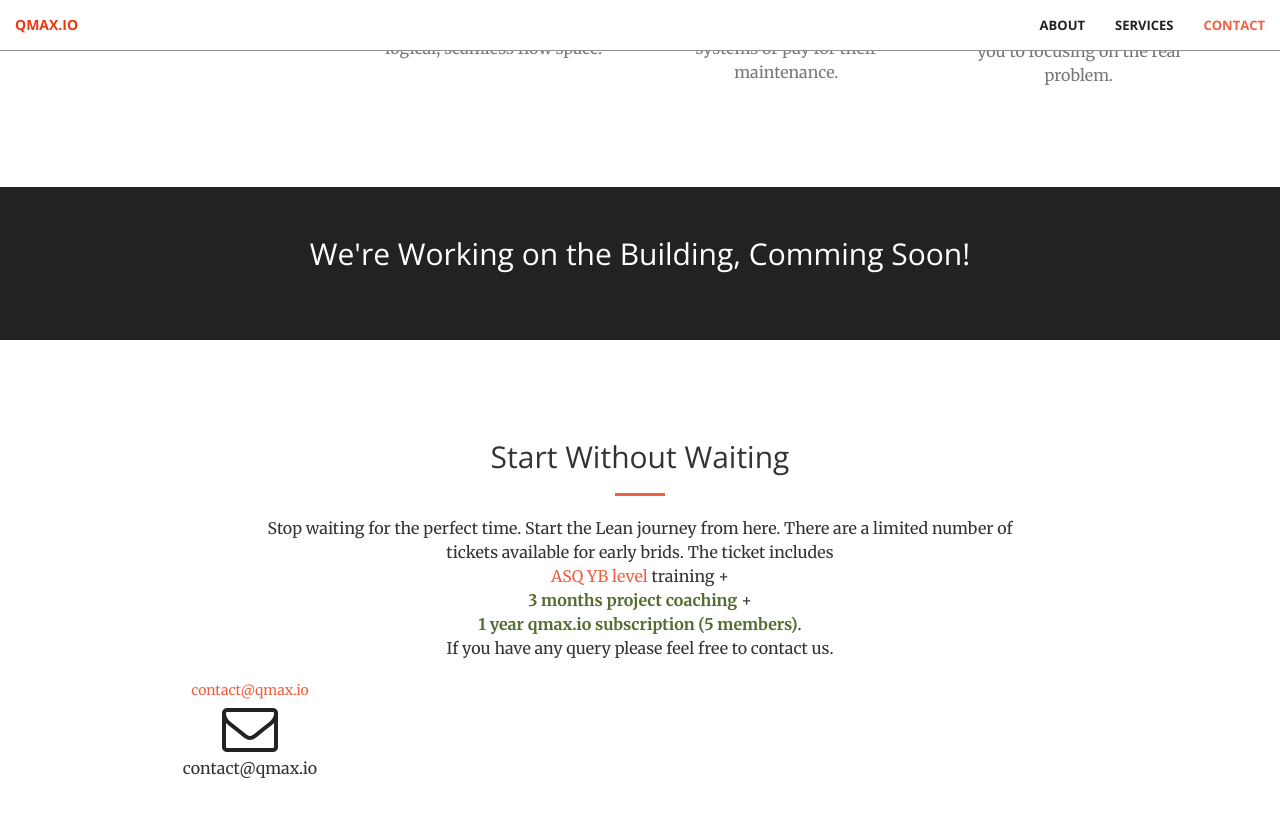
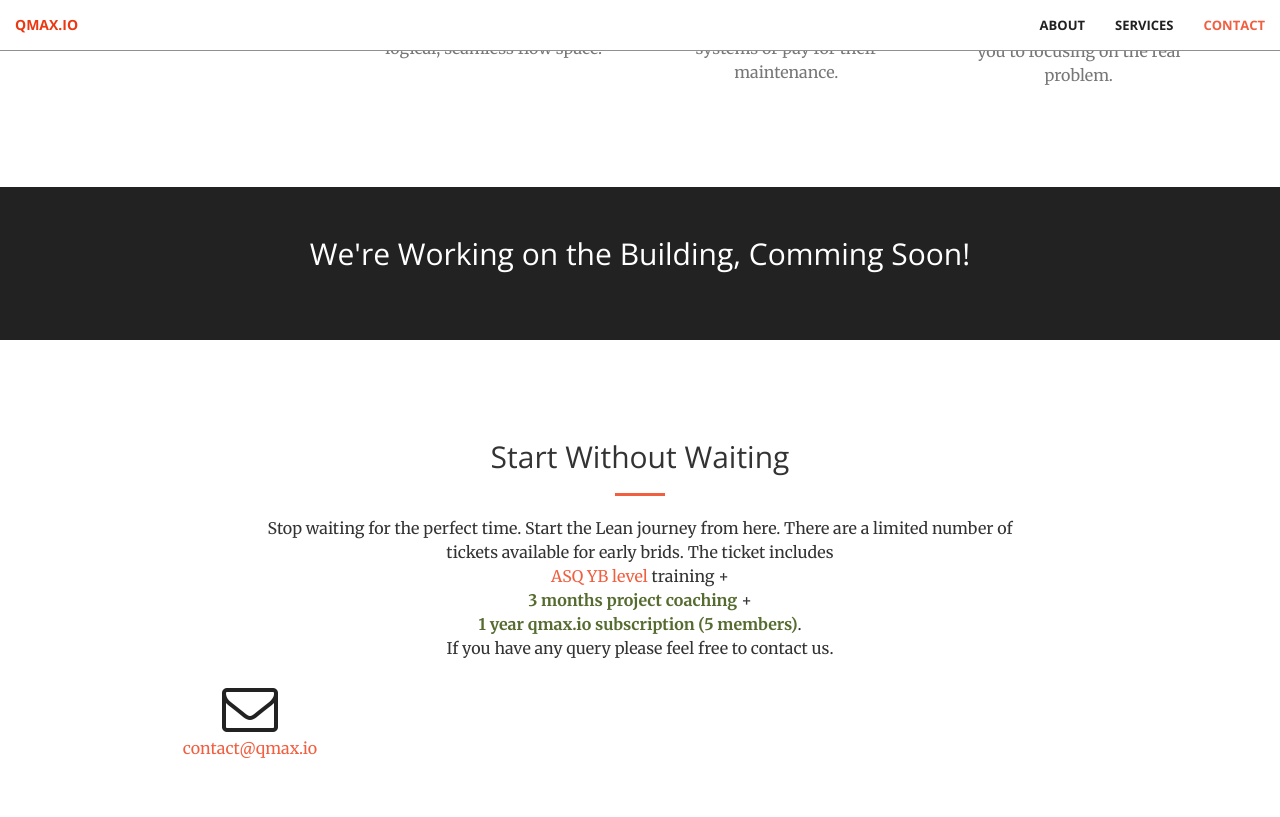
Before and after one commit to davidwei33li/kk33, a Jekyll site: the page built from index.html, in a window 1280 px wide and 900 px high, scrolled down 1638 px. Shown: the top 817 px of the window. Built offline with Jekyll 4.4.1, drawn with Linux system fonts in a browser that asks for light colours.

Commit message:
Update contact.html

```diff
--- a/_includes/contact.html
+++ b/_includes/contact.html
@@ -10,9 +10,8 @@
                     <br> If you have any query please feel free to contact us. </p>
             </div>
         <div class="col-lg-2 col-lg-offset-1 text-center">
-            <a href="mailto:contact@qmax.io"> contact@qmax.io</a>
             <i class="fa fa-envelope-o fa-3x wow bounceIn" data-wow-delay=".1s"></i>
-                <p>contact@qmax.io</p>
+                <p><a href="mailto:contact@qmax.io"> contact@qmax.io</a></p>
             </a>
         </div>
 
```
